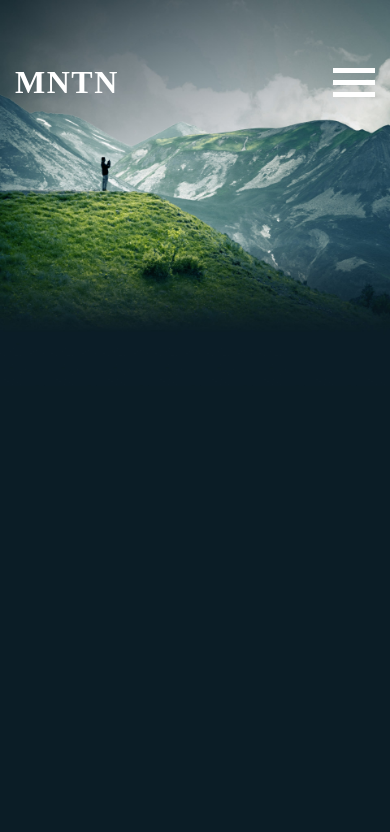
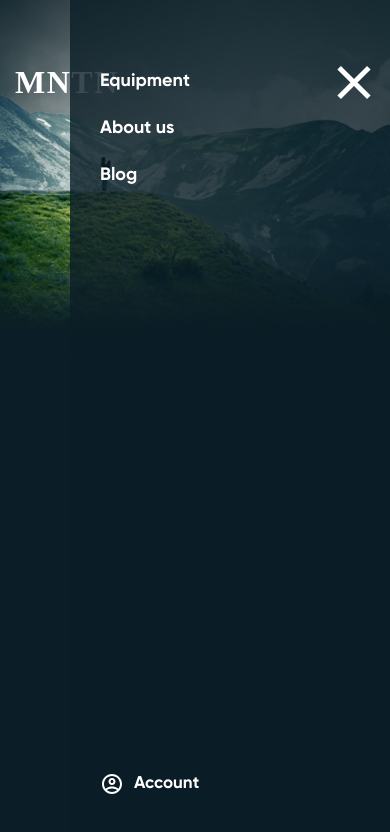
Before and after one commit to safroigor/landing-MNTN, a plain HTML site: page index.html in a window 390 px wide. Both pictures are taken after a click on the button 354 px from the left and 82 px from the top of the page. Drawn offline with Linux system fonts and the light colour scheme.

Commit message:
add mobile menu

```diff
--- a/css/main.css
+++ b/css/main.css
@@ -121,12 +121,19 @@ h1, h2, h3, h4, p {
 }
 
 .nav-button {
+    position: relative;
+    z-index: 9;
     display: none;
     height: 30px;
     border: none;
     padding: 0;
     cursor: pointer;
     background: none;
+}
+
+.nav-button:focus,
+.nav-button:active {
+    outline: none;
 }
 
 .nav-button-icon {
@@ -160,7 +167,48 @@ h1, h2, h3, h4, p {
     background-color: #fff;
 }
 
+.nav-button-close .nav-button-icon {
+    background-color: transparent;
 
+}
+
+.nav-button-close .nav-button-icon::before {
+    transform: rotate(45deg);
+    top: 0;
+}
+
+.nav-button-close .nav-button-icon::after {
+    transform: rotate(-45deg);
+    top: 0;
+}
+
+.mobile-nav {
+    /* display: flex; */
+    display: none;
+    flex-direction: column;
+    justify-content: space-between;
+    position:fixed;
+    top: 0;
+    right: 0;
+    width: 320px;
+    height: 100%;
+    padding: 70px 70px 50px 30px;
+    background-color: rgba(11, 29, 38, 0.8)
+}
+
+.mobile-nav .nav,
+.mobile-nav .account {
+    display: block;
+}
+
+.mobile-nav .nav ul {
+    flex-direction: column;
+}
+
+.mobile-nav .nav li {
+    margin: 0;
+    margin-bottom: 25px;
+}
 
 /* HERO */
 
--- a/css/media.css
+++ b/css/media.css
@@ -13,4 +13,8 @@
     .nav-button {
         display: block;
     }
+
+    .mobile-nav-active {
+        display: flex;
+    }
 }
--- a/index.html
+++ b/index.html
@@ -15,18 +15,31 @@
 <div class="header">
     <div class="row space-between">
         <div class="logo">MNTN</div>
+
         <div class="nav">
             <ul>
                 <li><a href="#">Equipment</a></li>
                 <li><a href="#">About us</a></li>
                 <li><a href="#">Blog</a></li>
             </ul>
-
         </div>
         <a href="#" class="account">Account</a>
+
         <button class="nav-button">
             <span class="nav-button-icon"></span>
         </button>
+
+        <div class="mobile-nav">
+            <div class="nav">
+                <ul>
+                    <li><a href="#">Equipment</a></li>
+                    <li><a href="#">About us</a></li>
+                    <li><a href="#">Blog</a></li>
+                </ul>
+            </div>
+            <a href="#" class="account">Account</a>
+        </div>
+
     </div>
 </div>
 
@@ -115,5 +128,6 @@
     </div>
 </footer>
 
+<script src="./js/main.js"></script>
 </body>
 </html>
--- /dev/null
+++ b/js/main.js
@@ -0,0 +1,7 @@
+const navBtn = document.querySelector('.nav-button');
+const mobileNav = document.querySelector('.mobile-nav');
+
+navBtn.addEventListener('click', function() {
+    mobileNav.classList.toggle('mobile-nav-active');
+    navBtn.classList.toggle('nav-button-close');
+})
```
